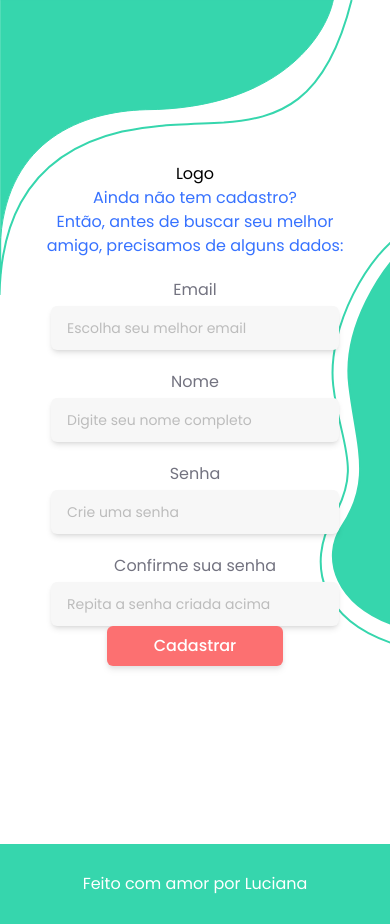
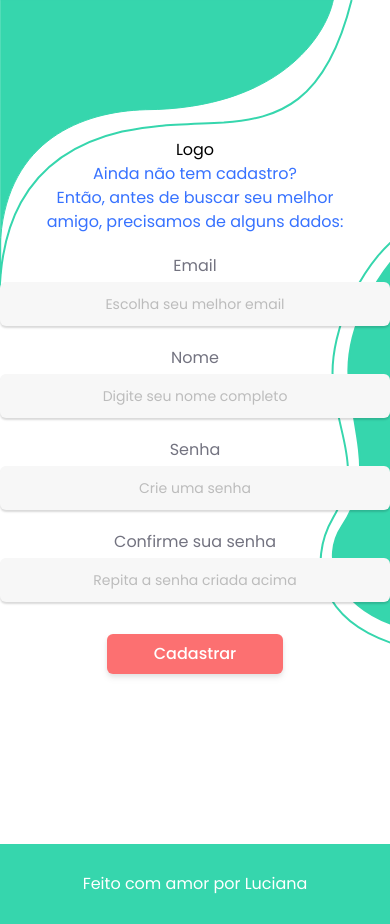
Before and after one commit to lucianaTSoares/Adopet, a React (Vite) app: page /login in a window 390 px wide. Built offline with nearby package versions, Linux system fonts and the light colour scheme.

Commit message:
style: change styles for responsivity

```diff
--- a/src/components/Button/index.tsx
+++ b/src/components/Button/index.tsx
@@ -2,11 +2,15 @@ import { Text } from "../Text";
 
 interface ButtonProps {
   children: React.ReactNode;
+  margin?: string;
 }
 
-export default function Login({ children }: ButtonProps) {
+export default function Login({ children, margin }: ButtonProps) {
   return (
-    <button className="bg-button-default rounded-md hover:bg-button-hover transition text-white w-44 drop-shadow-md mb-4 py-2">
+    <button
+      className="bg-button-default rounded-md hover:bg-button-hover transition text-white w-44 drop-shadow-md mb-4 py-2"
+      style={{ margin: margin }}
+    >
       <Text weight="medium">{children}</Text>
     </button>
   );
--- a/src/components/Input/index.tsx
+++ b/src/components/Input/index.tsx
@@ -20,12 +20,12 @@ export default function Input({
   handleChange,
 }: InputProps) {
   return (
-    <div className="mt-5">
+    <div className="mt-5 w-[100%]">
       <label htmlFor={id}>
         <Text color="gray">{label}</Text>
       </label>
       <input
-        className="py-3 px-4 w-72 mt-1 rounded-md shadow-md mix-blend-normal placeholder-[#BCBCBC] outline-none text-sm bg-[#F7F7F7] text-[#737380]"
+        className="py-3 w-[100%] text-center px-4 mt-1 rounded-md shadow-input placeholder-[#BCBCBC] outline-none text-sm bg-[#F7F7F7] text-[#737380]"
         type={type}
         placeholder={placeholder}
         id={id}
--- a/src/index.css
+++ b/src/index.css
@@ -8,23 +8,19 @@
     scroll-behavior: smooth;
     overflow-x: hidden;
 
-    /* Firefox */
-    scrollbar-width: auto;
-    scrollbar-color: #fc7071 #ffffff0;
-
-    /* Chrome, Edge, and Safari */
     ::-webkit-scrollbar {
-      width: 16px;
+      width: 6px;
+      height: 6px;
     }
-
+    ::-webkit-scrollbar-thumb {
+      background: #fff;
+      border-radius: 50px;
+    }
+    ::-webkit-scrollbar-thumb:hover {
+      background: #ff9d9e;
+    }
     ::-webkit-scrollbar-track {
-      background: #ffffff0;
-    }
-
-    ::-webkit-scrollbar-thumb {
-      background-color: #fc7071;
-      border-radius: 10px;
-      border: 3px solid #ffffff;
+      background: #3772ff;
     }
   }
 }
--- a/tailwind.config.cjs
+++ b/tailwind.config.cjs
@@ -14,6 +14,9 @@ module.exports = {
         primary: "#36D6AD",
         secondary: "#3772FF",
       },
+      boxShadow: {
+        input: "0px 2px 2px rgba(0, 0, 0, 0.15)",
+      },
     },
     maxHeight: {
       mobile: "70vh",
```
